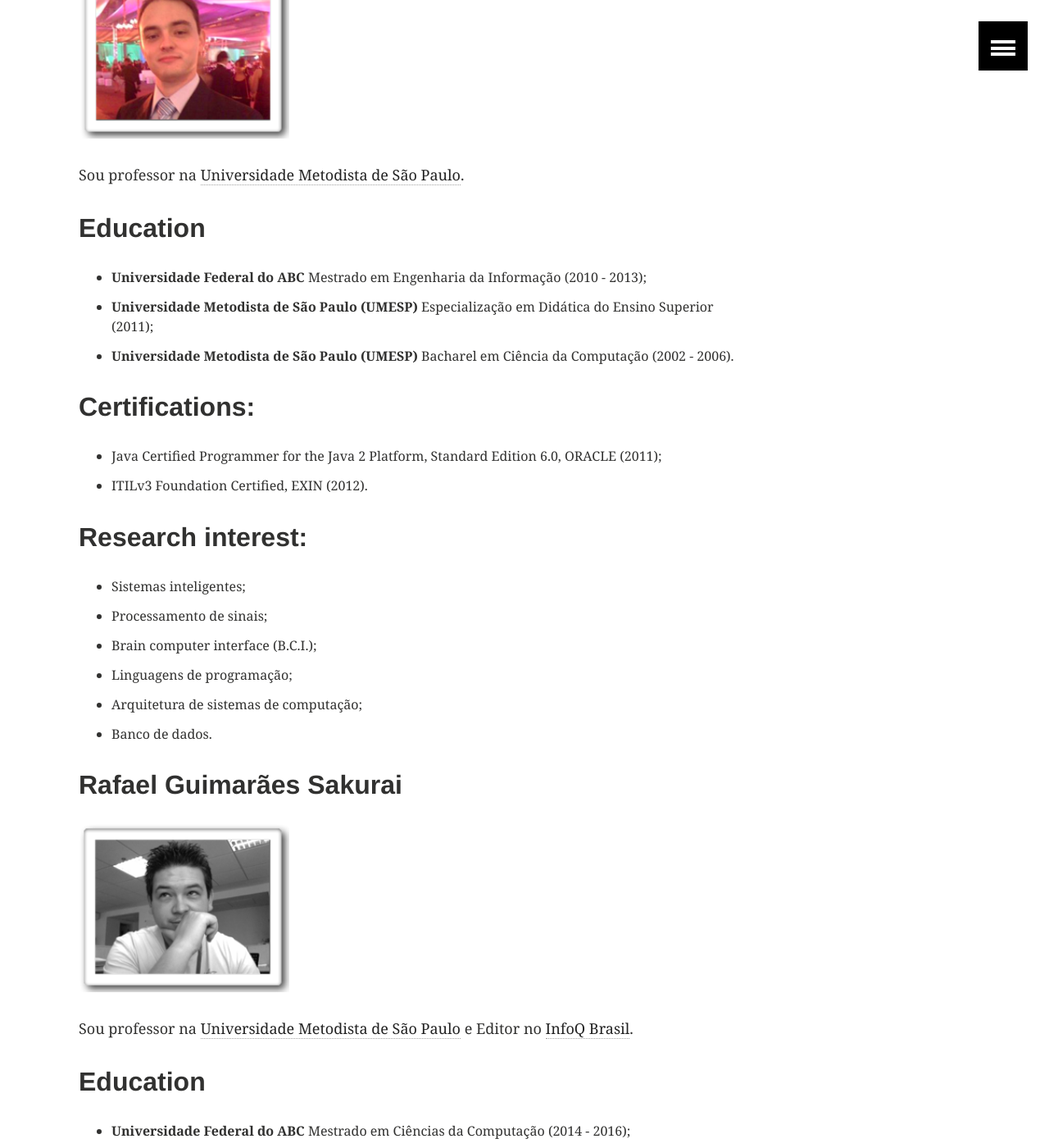
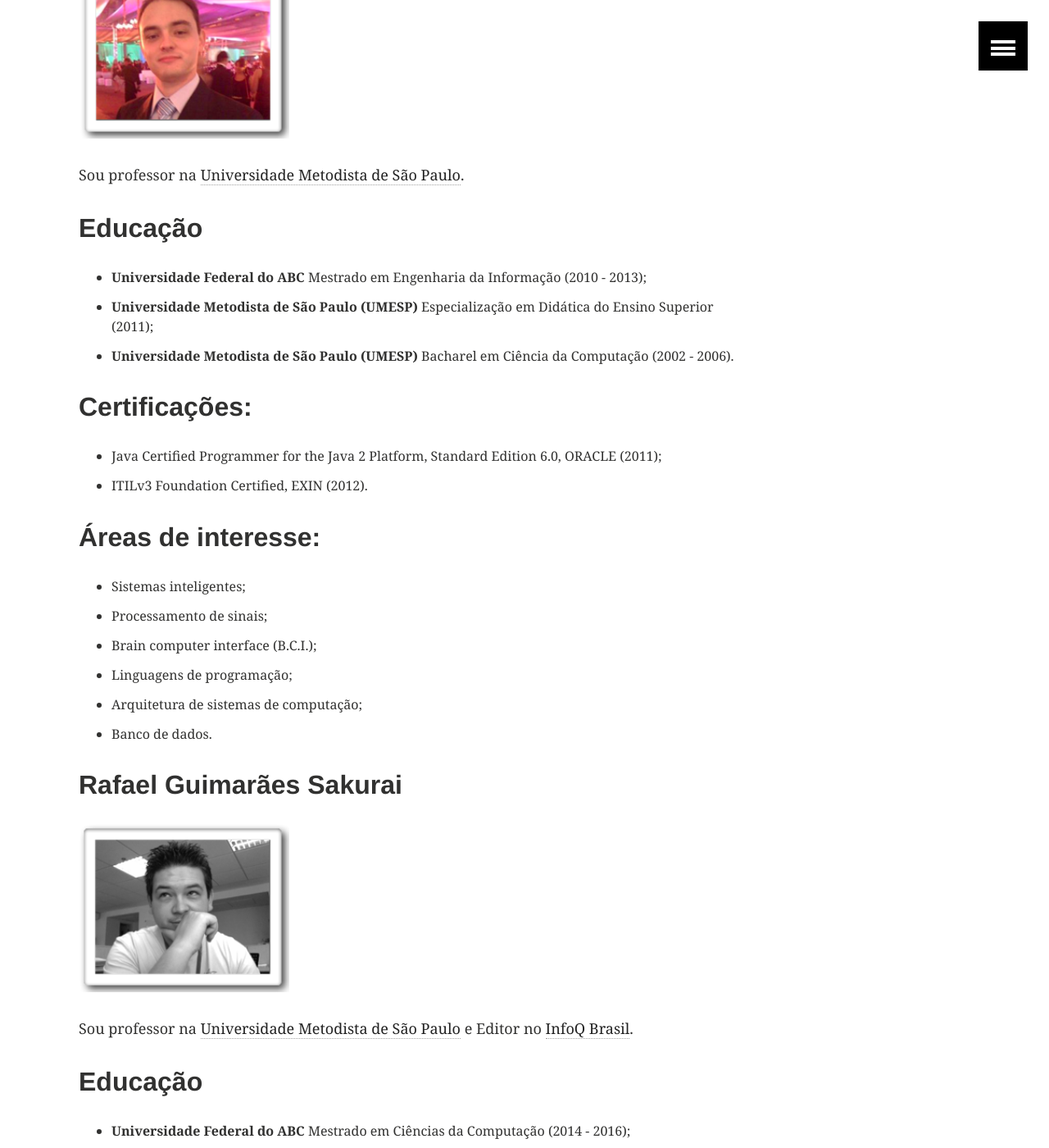
Before and after one commit to universidadejava/universidadejava.github.io, a Jekyll site: the page built from professores.md, in a window 1280 px wide and 1400 px high, scrolled down 348 px. Shown: the whole window at 82% size. Built offline with Jekyll 4.4.1, drawn with Linux system fonts in a browser that asks for light colours; some of the changed text lies outside the part shown.

Commit message:
Adicionar CNAME e atualizar tela de professores.

```diff
--- /dev/null
+++ b/CNAME
@@ -0,0 +1 @@
+universidadejava.com.br
--- a/professores.md
+++ b/professores.md
@@ -11,16 +11,16 @@
 
 Sou professor na <a href="htttp://www.metodista.br">Universidade Metodista de São Paulo</a>.
 
-## Education
+## Educação
 * **Universidade Federal do ABC** Mestrado em Engenharia da Informação (2010 - 2013);
 * **Universidade Metodista de São Paulo (UMESP)** Especialização em Didática do Ensino Superior (2011);
 * **Universidade Metodista de São Paulo (UMESP)** Bacharel em Ciência da Computação (2002 - 2006).
 
-## Certifications:
+## Certificações:
 * Java Certified Programmer for the Java 2 Platform, Standard Edition 6.0, ORACLE (2011);
 * ITILv3 Foundation Certified, EXIN (2012).
 
-## Research interest:
+## Áreas de interesse:
 * Sistemas inteligentes;
 * Processamento de sinais;
 * Brain computer interface (B.C.I.);
@@ -37,19 +37,19 @@
 
 Sou professor na <a href="htttp://www.metodista.br">Universidade Metodista de São Paulo</a> e Editor no <a href="http://www.infoq.com/br">InfoQ Brasil</a>.
 
-## Education
+## Educação
 * **Universidade Federal do ABC** Mestrado em Ciências da Computação (2014 - 2016);
 * **Faculdade de Informática e Administração Paulista (FIAP)** MBA em Arquitetura de TI (2009 - 2010);
 * **Faculdade de Informática e Administração Paulista (FIAP)** Especialização em Engenharia de Componentes com Java Java Enterprise e Webservices (2006 - 2007);
 * **Universidade Metodista de São Paulo (UMESP)** Bacharel em Ciência da Computação (2002 - 2005).
 
-## Certifications:
+## Certificação:
 * Sun Certified Java Associate, Sun Microsystems (2009);
 * Sun Certified Specialist for NetBeans IDE, Sun Microsystems (2008);
 * Sun Certified Web Component Developer for the Java 2 Platform, Enterprise Edition 1.4, Sun Microsystems (2007);
 * Sun Certified Programmer for the Java 2 Platform, Standard Edition 5.0, Sun Microsystems (2006).
 
-## Research interest:
+## Áreas de interesse:
 * Inteligência artificial;
 * Aprendizado de maquina em jogos;
 * Linguagens de programação;
```
